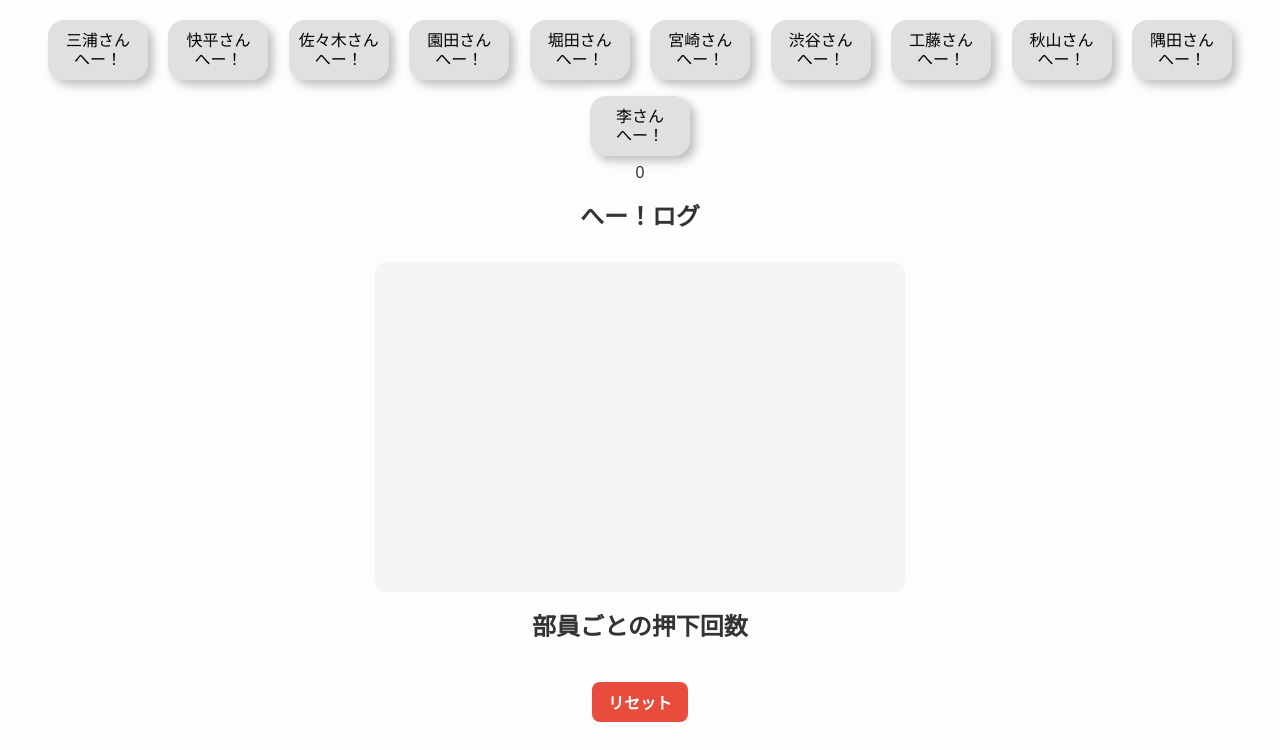
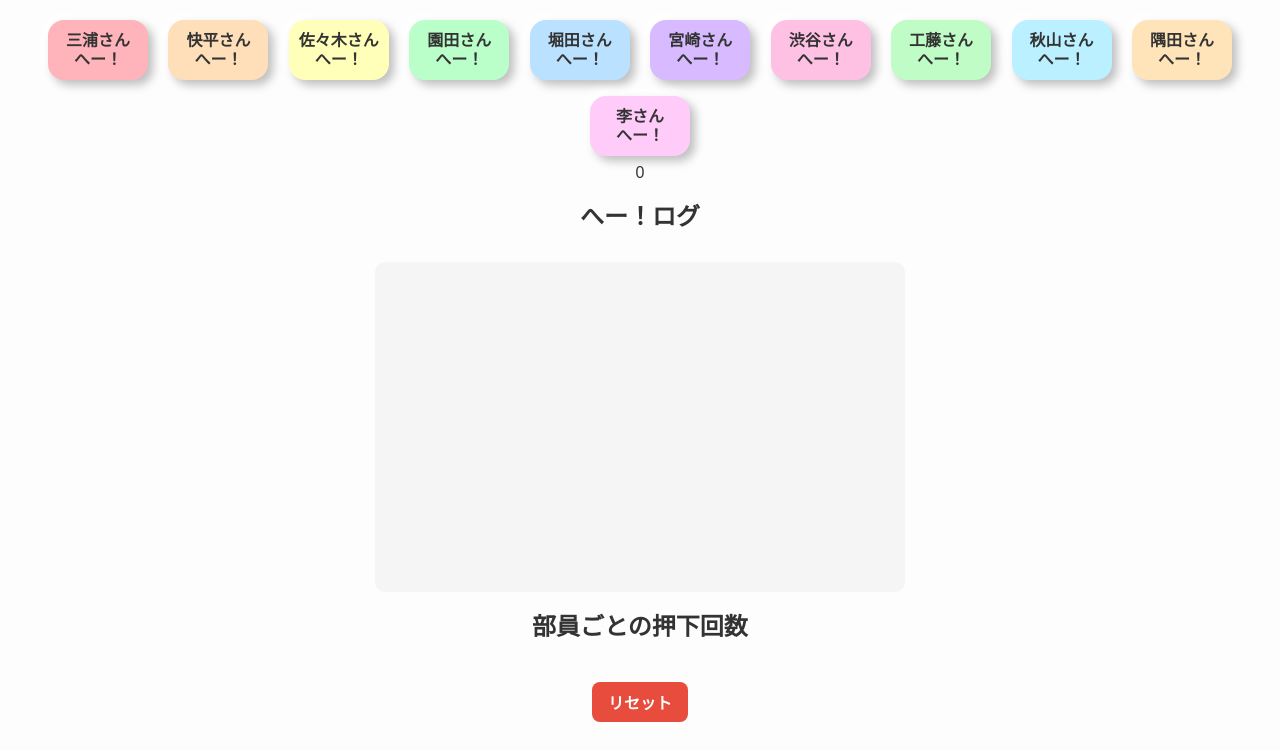
Before and after one commit to ino-code11/hee-counter, a plain HTML site: page index.html in a window 1280 px wide. Shown: the part 92-842 px from the top of the page. Drawn offline with Linux system fonts and the light colour scheme; no server answers.

Commit message:
Update index.html

```diff
--- a/index.html
+++ b/index.html
@@ -21,13 +21,14 @@
       border: none;
       border-radius: 16px;
       margin: 8px;
-      background: #e0e0e0;
-      box-shadow: 5px 5px 10px #bebebe,
-                  -5px -5px 10px #ffffff;
       cursor: pointer;
       transition: 0.2s;
       display: inline-block;
       line-height: 1.2;
+      color: #333;
+      font-weight: bold;
+      box-shadow: 5px 5px 10px #bebebe,
+                  -5px -5px 10px #ffffff;
     }
     #buttons button:active {
       box-shadow: inset 3px 3px 6px #bebebe,
@@ -62,7 +63,6 @@
       max-width: 300px;
       word-wrap: break-word;
       color: #333;
-      background: #fff;
       border: 1px solid #ccc;
       animation: pop 0.3s ease;
       box-shadow: 3px 3px 6px #bebebe,
@@ -148,6 +148,20 @@
     const scoreboardDiv = document.getElementById("scoreboard");
     const resetBtn = document.getElementById("resetBtn");
 
+    const memberColors = {
+      "三浦さん": "#FFB3BA",
+      "快平さん": "#FFDFBA",
+      "佐々木さん": "#FFFFBA",
+      "園田さん": "#BAFFC9",
+      "堀田さん": "#BAE1FF",
+      "宮崎さん": "#D7BAFF",
+      "渋谷さん": "#FFC1E3",
+      "工藤さん": "#BFFCC6",
+      "秋山さん": "#BAF0FF",
+      "隅田さん": "#FFE4BA",
+      "李さん": "#FFCCF9"
+    };
+
     const init = async () => {
       const snap = await getDoc(counterRef);
       if (!snap.exists()) {
@@ -158,8 +172,9 @@
 
     const buttons = document.querySelectorAll("#buttons button");
     buttons.forEach(btn => {
+      const name = btn.dataset.name;
+      btn.style.background = memberColors[name]; // 色を付ける
       btn.addEventListener("click", async () => {
-        const name = btn.dataset.name;
         const snap = await getDoc(counterRef);
         if (snap.exists()) {
           const current = snap.data().count || 0;
@@ -200,7 +215,7 @@
       let scoreHtml = "";
       memberNames.forEach(name => {
         const num = counts[name] || 0;
-        scoreHtml += `<div>${name}: ${num}回</div>`;
+        scoreHtml += `<div style="color:${memberColors[name]}">${name}: ${num}回</div>`;
       });
       scoreboardDiv.innerHTML = scoreHtml;
 
@@ -213,7 +228,9 @@
         const time = data.timestamp ? new Date(data.timestamp.toDate()).toLocaleTimeString() : "";
         entry.innerHTML = `
           <div class="name">${data.name}:</div>
-          <div class="bubble">へー！ <small>(${time})</small></div>
+          <div class="bubble" style="background:${memberColors[data.name]};">
+            へー！ <small>(${time})</small>
+          </div>
         `;
         logDiv.appendChild(entry);
         logDiv.scrollTop = logDiv.scrollHeight;
```
